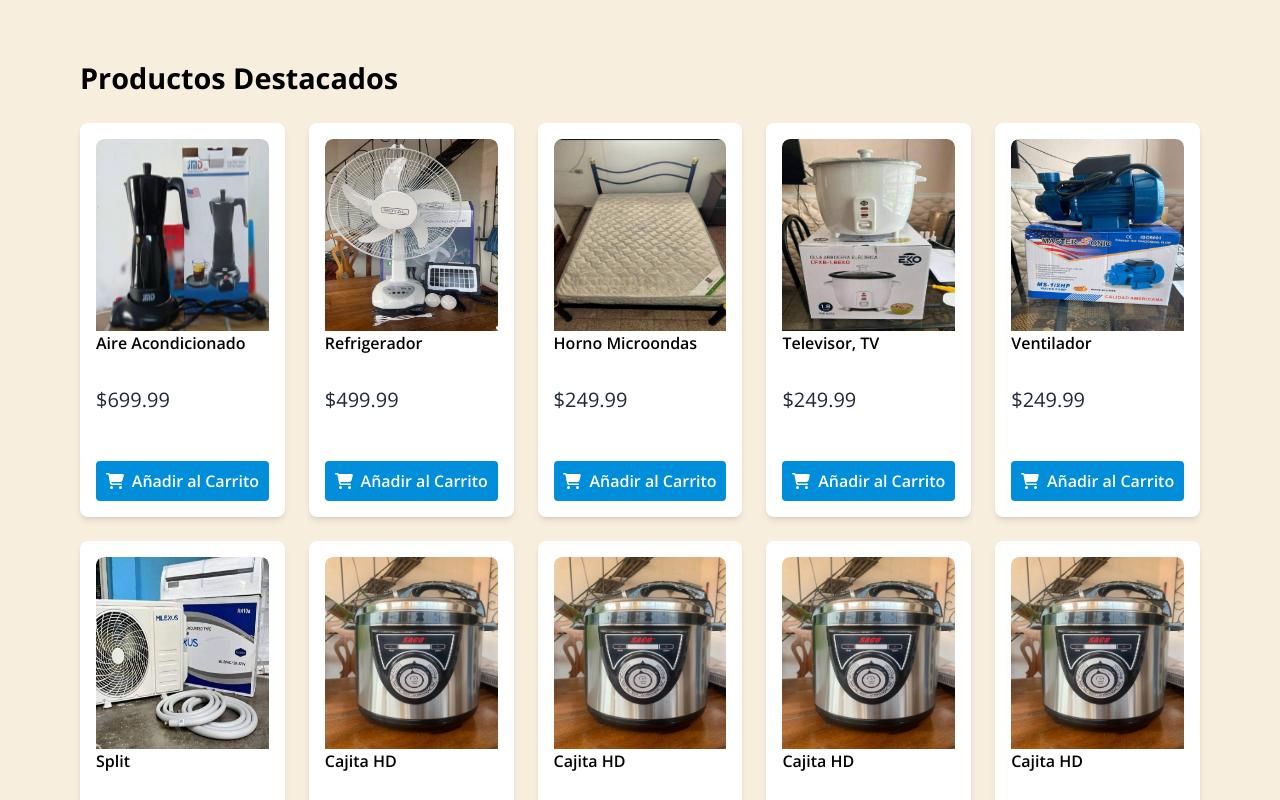
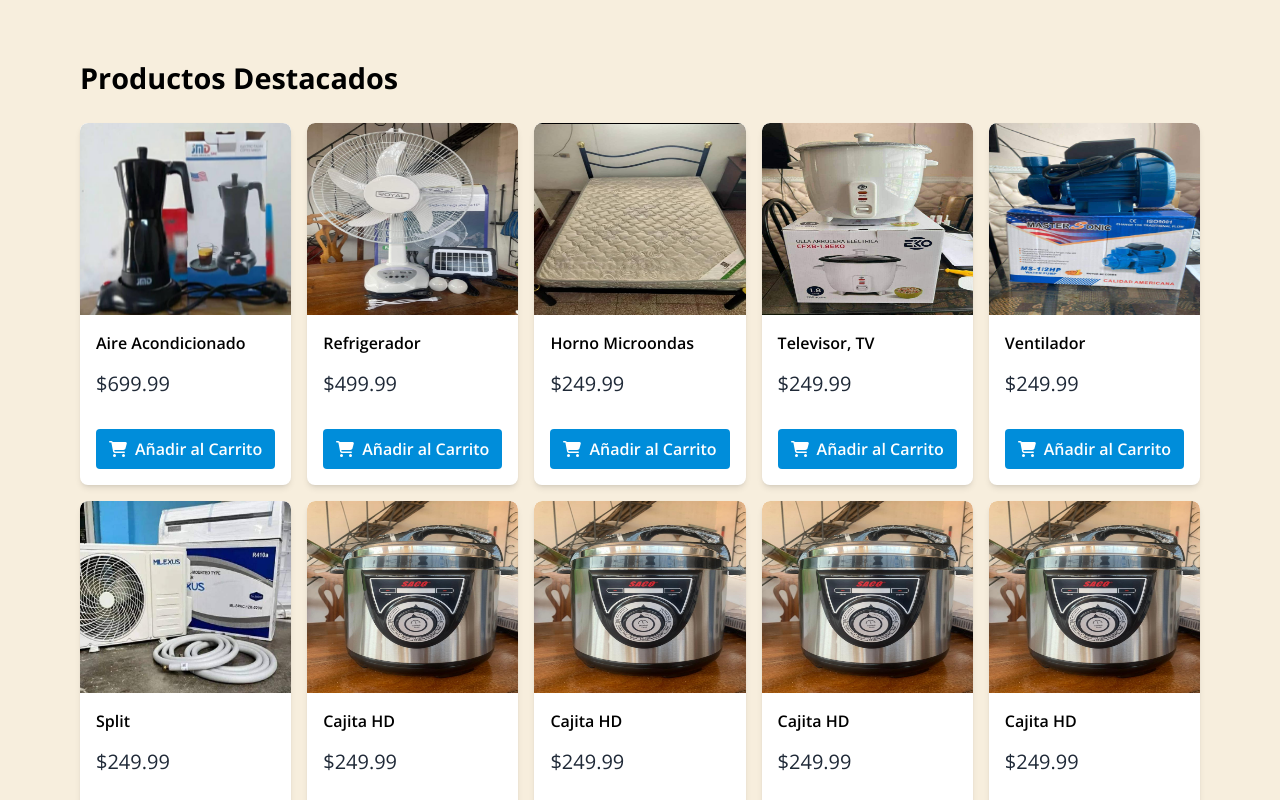
Before and after one commit to JoseFuentes-Dev/pa-tuhogar-app, a React (Vite) app: page / in a window 1280 px wide. Shown: the part 1360-2160 px from the top of the page. Built offline with nearby package versions, Linux system fonts and the light colour scheme.

Commit message:
agregando responsive a productos destacados

```diff
--- a/src/components/FeaturedProducts.jsx
+++ b/src/components/FeaturedProducts.jsx
@@ -4,15 +4,15 @@ import { productsdestacados } from './Productdestacados';
 
 const FeaturedProducts = () => {
   return (
-    <div className="mt-20">
+    <div className="mt-20 ">
       <h2 className="text-[1.8em] font-bold mb-6">Productos Destacados</h2>
       <div
-        className="grid gap-6 grid-cols-1 sm:grid-cols-2 md:grid-cols-3 lg:grid-cols-4 xl:grid-cols-5 2xl:grid-cols-6"
+        className="grid place-items-center gap-4 grid-cols-1 sm:grid-cols-2 md:grid-cols-3 lg:grid-cols-4 xl:grid-cols-5 2xl:grid-cols-6 "
       >
         {productsdestacados.map((product) => (
           <div
             key={product.id}
-            className="bg-white rounded-lg shadow-md p-4  "
+            className="bg-white rounded-lg shadow-md w-[330px] sm:w-[280px] md:w-full   "
             data-aos="fade-up"
             data-aos-duration="600"
           >
@@ -23,7 +23,7 @@ const FeaturedProducts = () => {
                 className="w-full h-full object-inherit rounded-t-lg mb-2 transform transition-all duration-1000 hover:scale-110"
               />
             </div>
-            <div className="description flex flex-col justify-between h-[170px]">
+            <div className="description flex flex-col justify-between h-[170px] p-4">
 
             <h3 className="text-[1em] font-semibold">{product.name}</h3>
             <p className="text-xl text-gray-800">${product.price.toFixed(2)}</p>
```
